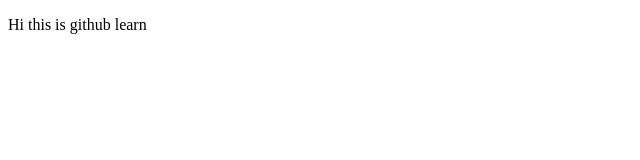
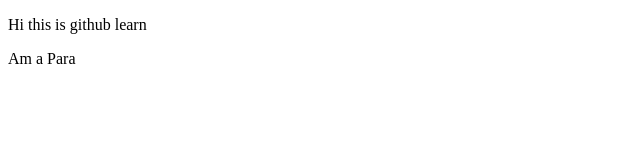
Before and after one commit to Dev-MarufHossen/CSS-Projects, a plain HTML site: page index.html in a window 1280 px wide. Shown: the full height of the page, 0-640 px from the left. Drawn offline with Linux system fonts and the light colour scheme.

Commit message:
Add New Div

```diff
--- a/index.html
+++ b/index.html
@@ -7,5 +7,6 @@
 </head>
 <body>
     <p>Hi this is github learn</p>
+    <div class="class">Am a Para</div>
 </body>
 </html>
```
